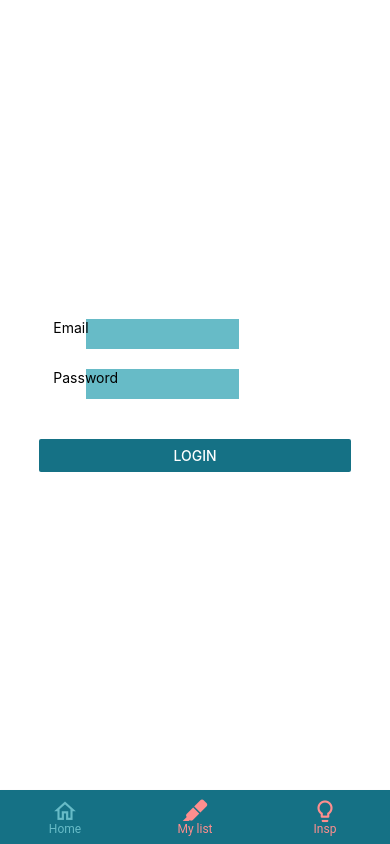
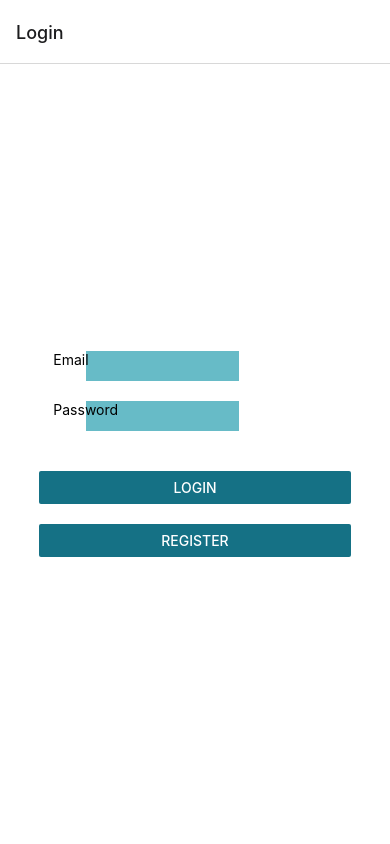
Before and after one commit to Siia87/Examanesarbete-Bucketlist-App, a React Native app: screen /Login in a window 390 px wide. Built offline with nearby package versions, Linux system fonts and the light colour scheme.

Commit message:
Added stack navigator for login ang register page

```diff
--- a/App.js
+++ b/App.js
@@ -1,14 +1,16 @@
-import React from 'react';
+import React, { useState } from 'react';
 import MaterialCommunityIcons from 'react-native-vector-icons/MaterialCommunityIcons';
 import { NavigationContainer, DefaultTheme } from '@react-navigation/native';
 import { createMaterialBottomTabNavigator } from '@react-navigation/material-bottom-tabs';
+import { createNativeStackNavigator } from '@react-navigation/native-stack';
 
 import Inspiration from './views/Inspiration'
 import Bucketlist from './views/Bucketlist'
-//import Home from './views/Home'
-import Start from './views/Start'
+import Home from './views/Home'
+import Login from './views/Login'
+import Register from './components/Register';
 
-
+const Stack = createNativeStackNavigator();
 const Tab = createMaterialBottomTabNavigator();
 const myTheme = {
   ...DefaultTheme,
@@ -20,15 +22,20 @@ const myTheme = {
 
 
 export default function App() {
-
+  const [isLogedIn, setIsLogedIn] = useState(false)
   return (
     <NavigationContainer theme={myTheme}>
+      {!isLogedIn && <Stack.Navigator>
+        <Stack.Screen name='Login' component={Login} />
+        <Stack.Screen name='Register' component={Register} />
+      </Stack.Navigator>
 
-      <Tab.Navigator
+      }
+      {isLogedIn && <Tab.Navigator
         activeColor="#67BBC7"
         inactiveColor="#FF8E8E">
 
-        <Tab.Screen name="Home" component={Start}
+        <Tab.Screen name="Home" component={Home}
           options={{
             tabBarLabel: 'Home',
             tabBarIcon: ({ color }) => (
@@ -50,7 +57,7 @@ export default function App() {
               <MaterialCommunityIcons name="lightbulb-outline" color={color} size={26} />
             ),
           }} />
-      </Tab.Navigator>
+      </Tab.Navigator>}
     </NavigationContainer >
 
   )
--- a/components/Register.js
+++ b/components/Register.js
@@ -1,13 +1,19 @@
-import React, { useState } from 'react'
+import React from 'react'
 import { Button, StyleSheet, View, Text } from 'react-native';
-
+import { useNavigation } from '@react-navigation/native'
+import { useForm, Controller } from 'react-hook-form'
 
 export default function Register() {
 
   const { control, handleSubmit, formState: { errors } } = useForm()
-
+  const navigation = useNavigation()
   const addAccount = data => {
     console.log(data)
+    navigation.navigate('Login')
+  }
+  const goBack = () => {
+    console.log('goback')
+    navigation.navigate('Login')
   }
 
   const EmailValidation = /^[a-zA-Z0-9.! #$%&'*+/=? ^_`{|}~-]+@[a-zA-Z0-9-]+(?:\. [a-zA-Z0-9-]+)*$/
@@ -15,9 +21,9 @@ export default function Register() {
   return (
 
     <View>
-      <View style={styles.inuptView}>
 
-      </View>
+
+
       <View style={styles.input}>
         <View style={styles.inuptView}>
           <FormInput
@@ -65,6 +71,11 @@ export default function Register() {
           title='Create account'
           onPress={handleSubmit(addAccount)}
         />
+        <Button
+          color='#157185'
+          title='Back'
+          onPress={handleSubmit(goBack)}
+        />
 
       </View>
     </View >
--- a/package.json
+++ b/package.json
@@ -12,6 +12,7 @@
     "@react-native-picker/picker": "2.4.0",
     "@react-navigation/material-bottom-tabs": "^6.2.2",
     "@react-navigation/native": "^6.0.11",
+    "@react-navigation/native-stack": "^6.7.0",
     "axios": "^0.27.2",
     "expo": "~45.0.0",
     "expo-splash-screen": "~0.15.1",
--- a/views/Start.js
+++ b/views/Login.js
@@ -1,15 +1,26 @@
 import React, { useState } from 'react';
 import { View, Button, StyleSheet, TextInput } from 'react-native'
 import { useForm, Controller } from 'react-hook-form'
-import Register from '../components/Register';
+//import Register from '../components/Register';
 import FormInput from '../components/FormInput';
-//import { Button } from 'react-native-paper';
+import { useNavigation } from '@react-navigation/native'
 export default function Start() {
 
   const { control, handleSubmit, formState: { errors } } = useForm()
   const EmailValidation = /^[a-zA-Z0-9.! #$%&'*+/=? ^_`{|}~-]+@[a-zA-Z0-9-]+(?:\. [a-zA-Z0-9-]+)*$/
+
+  const navigation = useNavigation()
+
   const onLoginPressed = data => {
     console.log(data)
+
+    navigation.navigate('Home')
+  }
+
+  const onRegisterPressed = () => {
+    console.log('register')
+
+    navigation.navigate('Register')
   }
 
   return (
@@ -25,6 +36,7 @@ export default function Start() {
           control={control}
         />
       </View>
+
       <View style={styles.inuptView}>
         <FormInput
           name='password'
@@ -34,6 +46,7 @@ export default function Start() {
           control={control}
         />
       </View>
+
       <View style={styles.button}>
         <Button
           style={styles.button}
@@ -43,7 +56,16 @@ export default function Start() {
         />
       </View>
 
-    </View>
+      <View style={styles.button}>
+        <Button
+          style={styles.button}
+          color='#157185'
+          title="Register"
+          onPress={(onRegisterPressed)}
+        />
+      </View>
+
+    </View >
   )
 }
 
```
Also changed, not shown: 1 other file (tests, documents, lock files or other folders).
